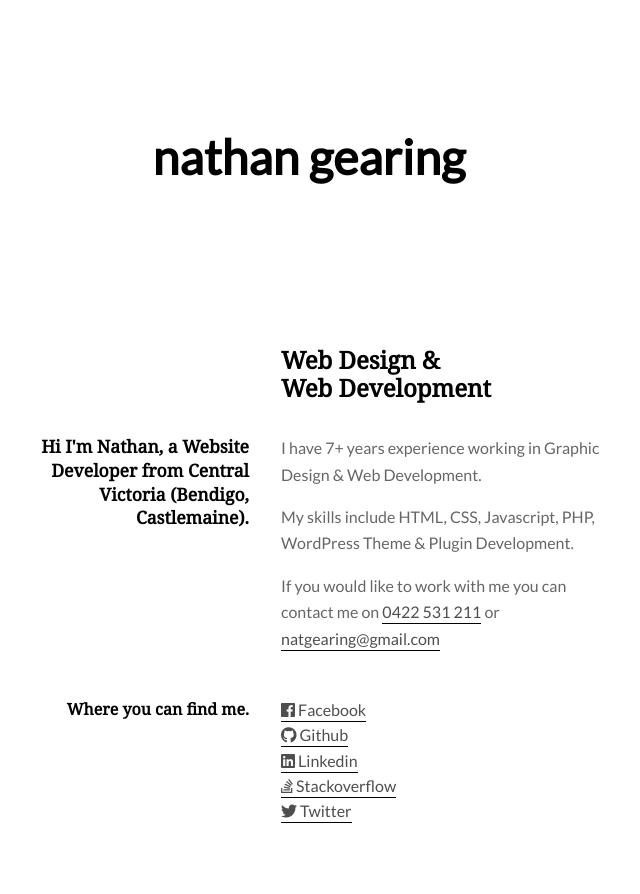
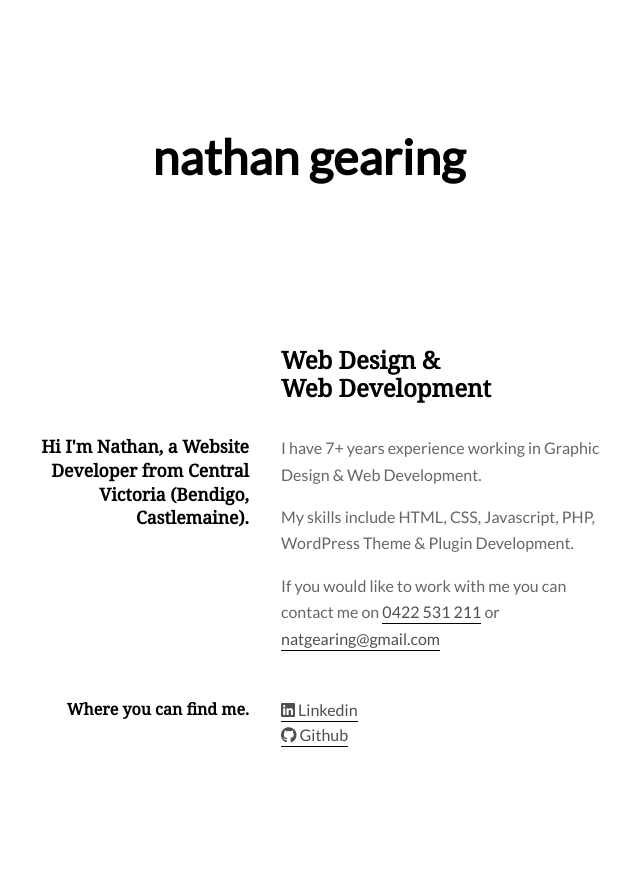
Before and after one commit to ngearing/ngearing.github.io, a website: page index.html in a window 1280 px wide. Shown: the whole page, without its empty margins (331-971 px from the left). Drawn offline with Linux system fonts and the light colour scheme.

Commit message:
Update social links

```diff
--- a/index.html
+++ b/index.html
@@ -44,33 +44,15 @@
 
         <ul class="right">
             <li>
-                <a href="https://www.facebook.com/nathangearingwebdevelopment/" target="_blank" rel="noopener">
-                    <i class="fab fa-facebook"></i>
-                    <span class="screen-reader-text">Facebook</span>
+                <a href="https://www.linkedin.com/in/ngearing" target="_blank" rel="noopener">
+                    <i class="fab fa-linkedin"></i>
+                    <span class="screen-reader-text">Linkedin</span>
                 </a>
             </li>
             <li>
                 <a href="https://github.com/ngearing" target="_blank" rel="noopener">
                     <i class="fab fa-github"></i>
                     <span class="screen-reader-text">Github</span>
-                </a>
-            </li>
-            <li>
-                <a href="https://www.linkedin.com/in/ngearing" target="_blank" rel="noopener">
-                    <i class="fab fa-linkedin"></i>
-                    <span class="screen-reader-text">Linkedin</span>
-                </a>
-            </li>
-            <li>
-                <a href="https://stackoverflow.com/users/3377620/ngearing" target="_blank" rel="noopener">
-                    <i class="fab fa-stack-overflow"></i>
-                    <span class="screen-reader-text">Stackoverflow</span>
-                </a>
-            </li>
-            <li>
-                <a href="https://twitter.com/ngearing2" target="_blank" rel="noopener">
-                    <i class="fab fa-twitter"></i>
-                    <span class="screen-reader-text">Twitter</span>
                 </a>
             </li>
         </ul>
```
